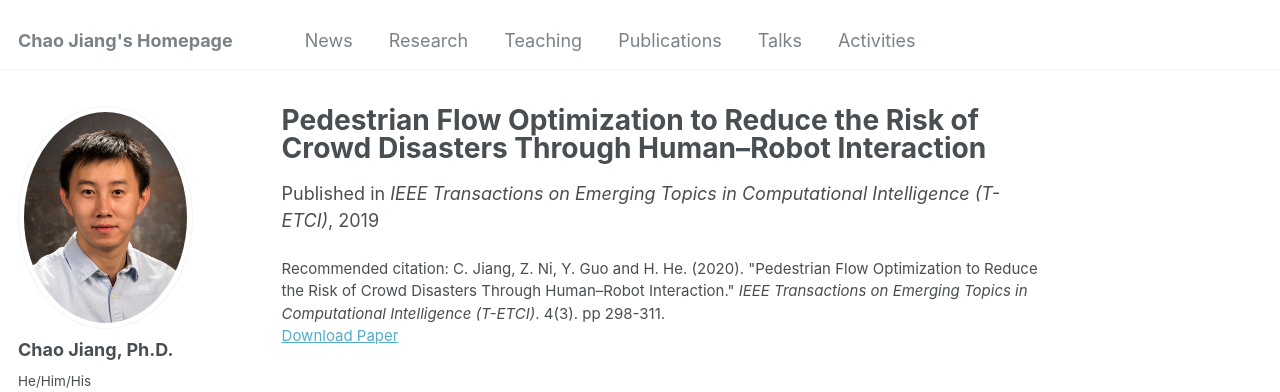
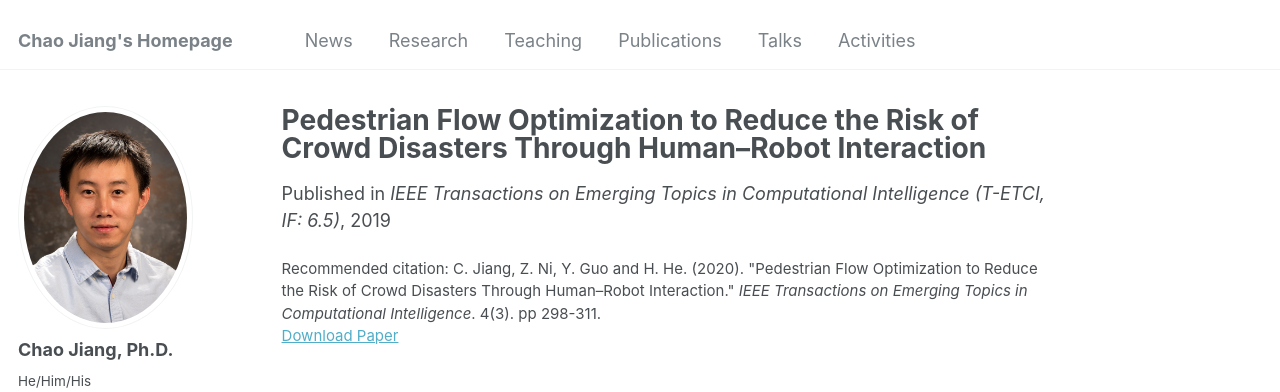
Before and after one commit to cjiang6/cjiang6.github.io, a Jekyll site: the page built from _publications/2019-08-19.md, in a window 1280 px wide and 1072 px high. Shown: the top 392 px of the window. Built offline with Jekyll 4.4.1, drawn with Linux system fonts in a browser that asks for light colours; some web fonts are replaced; a file with an impossible date is left out.

Commit message:
Update 2019-08-19.md

```diff
--- a/_publications/2019-08-19.md
+++ b/_publications/2019-08-19.md
@@ -5,8 +5,8 @@ category: manuscripts
 #permalink: /publication/2015-10-01-paper-title-number-3
 #excerpt: 'This paper is about the number 3. The number 4 is left for future work.'
 date: 2019-12-06
-venue: 'IEEE Transactions on Emerging Topics in Computational Intelligence (T-ETCI)'
+venue: 'IEEE Transactions on Emerging Topics in Computational Intelligence (T-ETCI,  IF: 6.5)'
 #slidesurl: 'http://academicpages.github.io/files/slides3.pdf'
 paperurl: 'https://ieeexplore.ieee.org/document/8805280'
-citation: 'C. Jiang, Z. Ni, Y. Guo and H. He. (2020). &quot;Pedestrian Flow Optimization to Reduce the Risk of Crowd Disasters Through Human–Robot Interaction.&quot; <i>IEEE Transactions on Emerging Topics in Computational Intelligence (T-ETCI)</i>. 4(3). pp 298-311.'
+citation: 'C. Jiang, Z. Ni, Y. Guo and H. He. (2020). &quot;Pedestrian Flow Optimization to Reduce the Risk of Crowd Disasters Through Human–Robot Interaction.&quot; <i>IEEE Transactions on Emerging Topics in Computational Intelligence</i>. 4(3). pp 298-311.'
 ---
```
